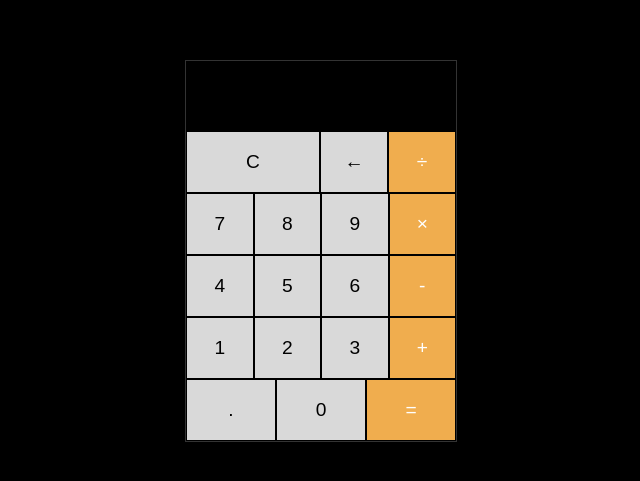
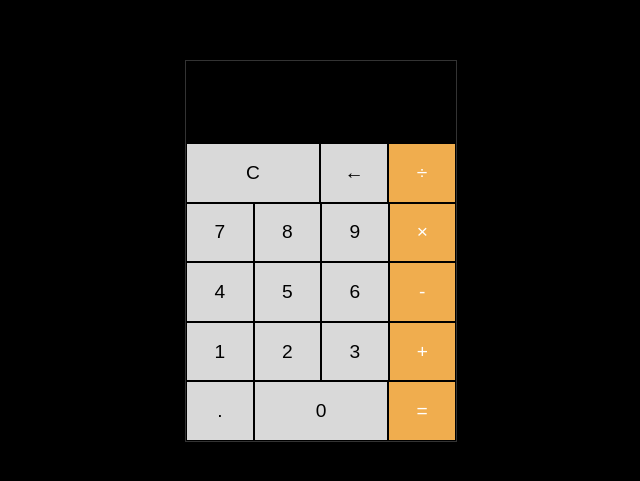
Before and after one commit to vjosifoski/Homeworks---JavaScript, a plain HTML site: page winter-homework/calculator/index.html in a window 1280 px wide. Shown: the part 149-630 px from the top of the page, without its empty margins (319-959 px from the left). Drawn offline with Linux system fonts and the light colour scheme.

Commit message:
Update style.css

```diff
--- a/winter-homework/calculator/style.css
+++ b/winter-homework/calculator/style.css
@@ -19,13 +19,26 @@ body {
 }
 
 .display {
+    display: flex;
+    flex-direction: column;
     background-color: black;
-    height: 50px;
-    color: #fff;
+    height: 80px;
     text-align: right;
-    padding: 10px;
+    padding: 1px;
     border: none;
     font-size: 1.5em;
+}
+
+#displayMemory {
+    font-size: 1em;
+    height: 30%;
+    color: #999393;
+}
+
+#decimalResult {
+    font-size: 2em;
+    height: 70%;
+    color: #D9D9D9;
 }
 
 .button {
@@ -47,8 +60,11 @@ body {
     color: white;
 }
 
-.clear,
-.zero {
+.clear {
+    flex: 2;
+}
+
+#zero {
     flex: 2;
 }
 
@@ -89,10 +105,8 @@ body {
     background-color: #ffa500;
 }
 
-
-
-/* @media (max-width: 600px) {
+@media (max-width: 600px) {
     .calculator {
         width: 100%;
     }
-} */
+}
```
